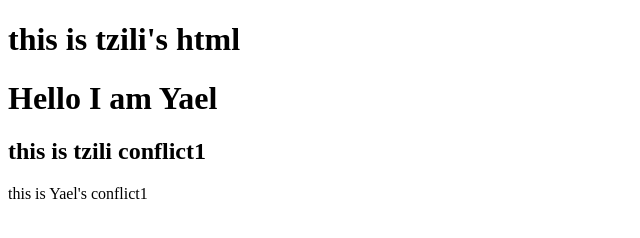
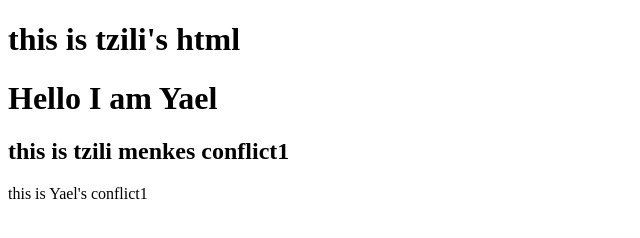
Before and after one commit to Tzila-m/colaborator, a plain HTML site: page index.html in a window 1280 px wide. Shown: the whole page, without its empty margins (0-640 px from the left). Drawn offline with Linux system fonts and the light colour scheme.

Commit message:
tzili add line 11 to index.html

```diff
--- a/index.html
+++ b/index.html
@@ -8,7 +8,7 @@
 <body>
     <h1>this is tzili's html</h1>
     <h1>Hello I am Yael</h1>
-    <h2>this is tzili conflict1</h2>
+    <h2>this is tzili menkes conflict1</h2>
     <p>this is Yael's conflict1</p>
 </body>
 </html>
```
